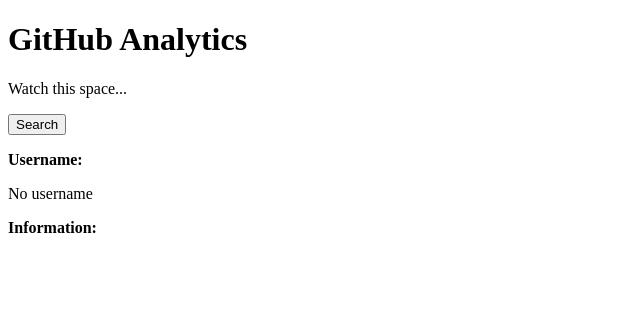
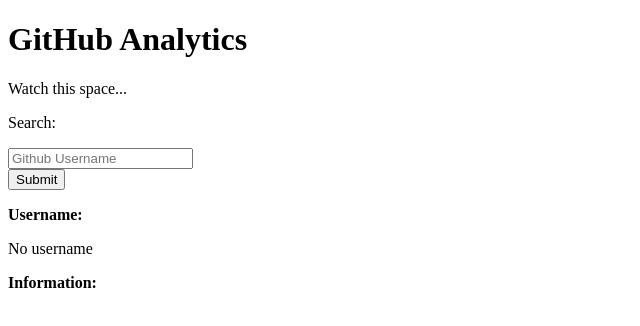
Before and after one commit to lpc477/GitHubVis, a React (Create React App) app in the folder project/: page / in a window 1280 px wide. Shown: the top 326 px of the page, without its empty margins (0-640 px from the left). Built offline with nearby package versions, Linux system fonts and the light colour scheme.

Commit message:
Added Search Functionality

```diff
--- a/project/src/App.jsx
+++ b/project/src/App.jsx
@@ -1,23 +1,38 @@
 import React, { Component } from 'react';
 import Button from './components/Button.jsx';
+import Form from './components/Form.jsx';
 import axios from 'axios';
 
 class App extends Component {
   constructor() {
     super();
     this.state = {
-      username: 'No username',
-      infor: ''
+      gitun: 'No username',
+      info: '',
+      formData:{
+        username:'',
+      }
     }
-    this.handleClick = this.handleClick.bind(this)
+    this.handleUserFormSubmit=
+    this.handleUserFormSubmit.bind(this);
+    this.handleFormChange=
+    this.handleFormChange.bind(this);
   }
-handleClick(e) {
-    axios.get('https://api.github.com/users/lpc477')
+handleUserFormSubmit(event) {
+  event.preventDefault();
+    axios.get('https://api.github.com/users/'+this.state.formData.username)
     .then(response=> this.setState({
-      username: response.data.login,
+      gitun: response.data.login,
       info: JSON.stringify(response.data, undefined, 2)
-    }));
-  }
+    })).catch((err)=>{console.log(err);});
+  };
+
+handleFormChange(event) {
+  const obj = this.state.formData;
+  obj[event.target.name] = event.target.value;
+  this.setState(obj);
+};
+
 render() {
     return (
       <div className="App">
@@ -27,9 +42,13 @@
         <p className="App-intro">
           Watch this space...
         </p>
-        <Button handleClick={this.handleClick}/>
+        <Form
+          formData={this.state.formData}
+          handleUserFormSubmit={this.handleUserFormSubmit}
+          handleFormChange={this.handleFormChange}
+        />
         <p><b>Username:</b></p>
-        <p>{this.state.username}</p>
+        <p>{this.state.gitun}</p>
         <b>Information:</b>
         <pre>{this.state.info}</pre>
       </div>
--- /dev/null
+++ b/project/src/components/Form.jsx
@@ -0,0 +1,26 @@
+import React from 'react';
+
+const Form = (props) => {
+  return(
+    <form onSubmit={(event)=>
+    props.handleUserFormSubmit(event)}>
+    <label>
+      <p>Search:</p>
+      <input name="username"
+      type="text"
+      placeholder="Github Username"
+      required
+      value={props.formData.username}
+      onChange={props.handleFormChange}
+    />
+    </label>
+    <div>
+    <input
+      type="submit"
+      value="Submit"
+    />
+    </div>
+    </form>
+  )
+};
+export default Form;
```
